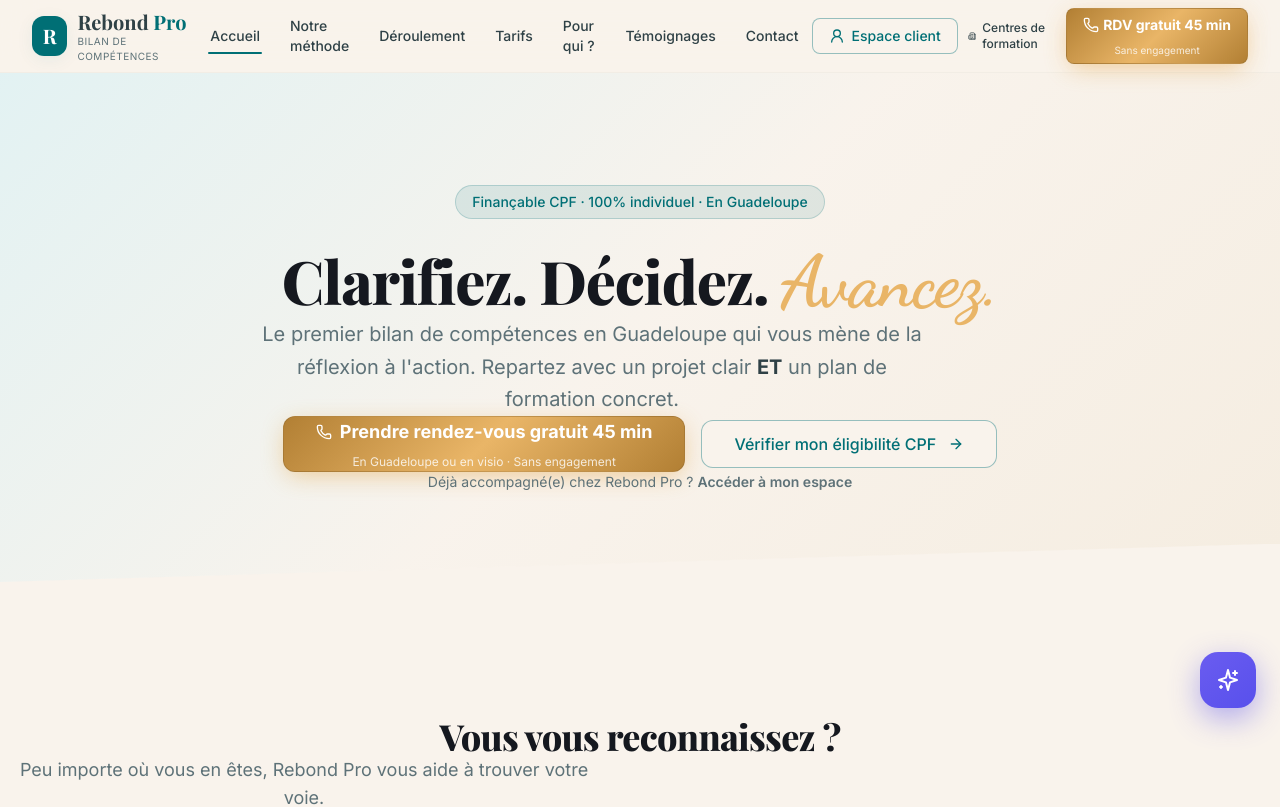
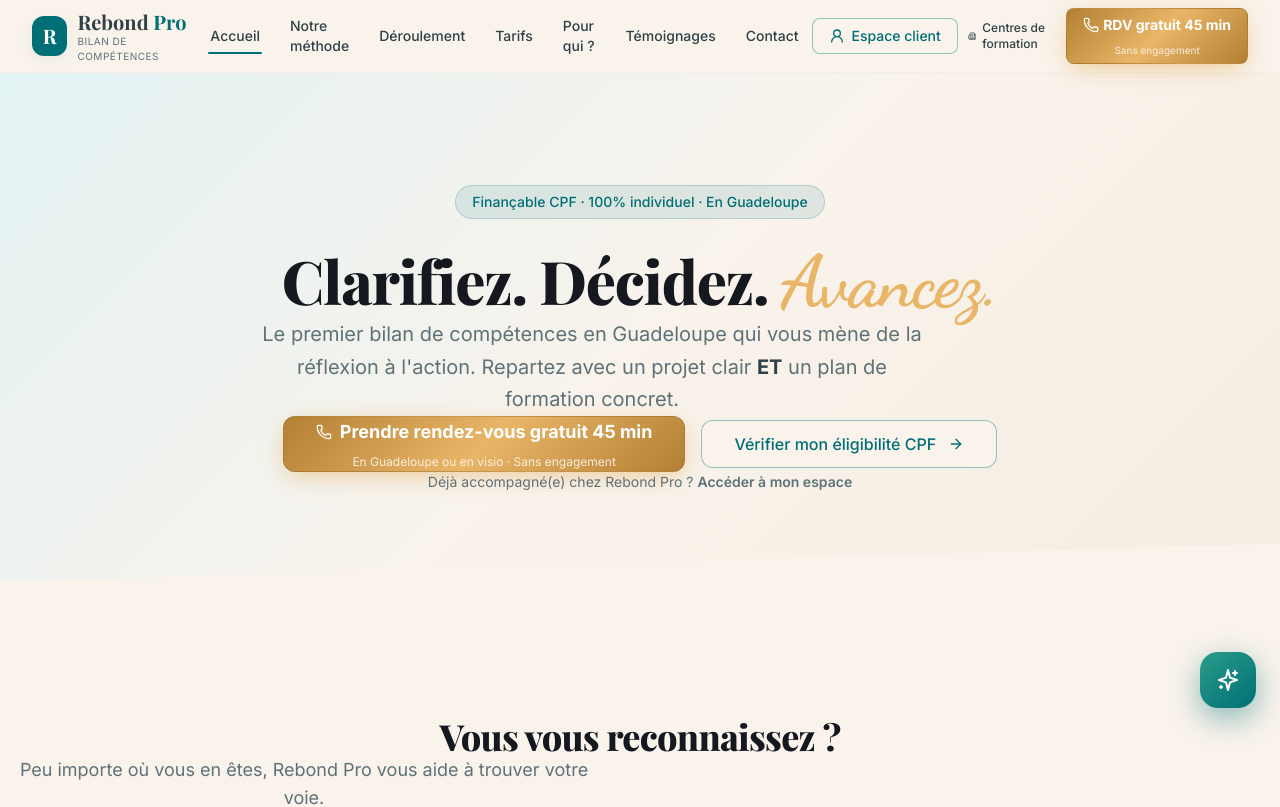
Before and after one commit to dorian68/rebond_pro, a Next.js app: page / in a window 1280 px wide. Shown: the top 807 px of the page. Built offline with nearby package versions, Linux system fonts and the light colour scheme.

Commit message:
ux(site): bouton chatbot aux couleurs de la vitrine (turquoise/teal DA)
Co-Authored-By: Claude Opus 4.8 (1M context) <noreply@anthropic.com>

```diff
--- a/src/app/(site)/layout.tsx
+++ b/src/app/(site)/layout.tsx
@@ -14,7 +14,12 @@ export default function SiteLayout({ children }: { children: ReactNode }) {
       <main className="flex-1">{children}</main>
       <Footer />
       <FloatingCTA />
-      <AgentDock bottomOffset={92} />
+      {/* Bouton chatbot aux couleurs de la vitrine (turquoise/teal — DA du site) */}
+      <AgentDock
+        bottomOffset={92}
+        accentGradient="linear-gradient(140deg, hsl(170 57% 39%), hsl(183 100% 23%))"
+        accentShadow="hsl(183 100% 23% / 0.45)"
+      />
     </div>
   );
 }
--- a/src/components/agent/AgentDock.tsx
+++ b/src/components/agent/AgentDock.tsx
@@ -97,7 +97,11 @@ function agentContext(pathname: string): { intro: string; suggestions: Suggestio
   };
 }
 
-export function AgentDock({ bottomOffset = 24 }: { bottomOffset?: number } = {}) {
+export function AgentDock({
+  bottomOffset = 24,
+  accentGradient = "linear-gradient(140deg,#6a5cf0,#5850ec)",
+  accentShadow = "rgba(88,80,236,.45)",
+}: { bottomOffset?: number; accentGradient?: string; accentShadow?: string } = {}) {
   const a = useAgentConversation();
   const pathname = usePathname() ?? "/";
   const [open, setOpen] = useState(false);
@@ -140,7 +144,7 @@ export function AgentDock({ bottomOffset = 24 }: { bottomOffset?: number } = {})
         <button
           onClick={() => setOpen(true)}
           aria-label="Ouvrir l'assistant"
-          style={{ position: "fixed", right: 24, bottom: bottomOffset, zIndex: 80, width: 56, height: 56, borderRadius: 18, border: "none", cursor: "pointer", background: "linear-gradient(140deg,#6a5cf0,#5850ec)", color: "#fff", display: "flex", alignItems: "center", justifyContent: "center", boxShadow: "0 10px 30px rgba(88,80,236,.45)" }}
+          style={{ position: "fixed", right: 24, bottom: bottomOffset, zIndex: 80, width: 56, height: 56, borderRadius: 18, border: "none", cursor: "pointer", background: accentGradient, color: "#fff", display: "flex", alignItems: "center", justifyContent: "center", boxShadow: `0 10px 30px ${accentShadow}` }}
         >
           <Icon name="sparkles" size={24} />
         </button>
```
